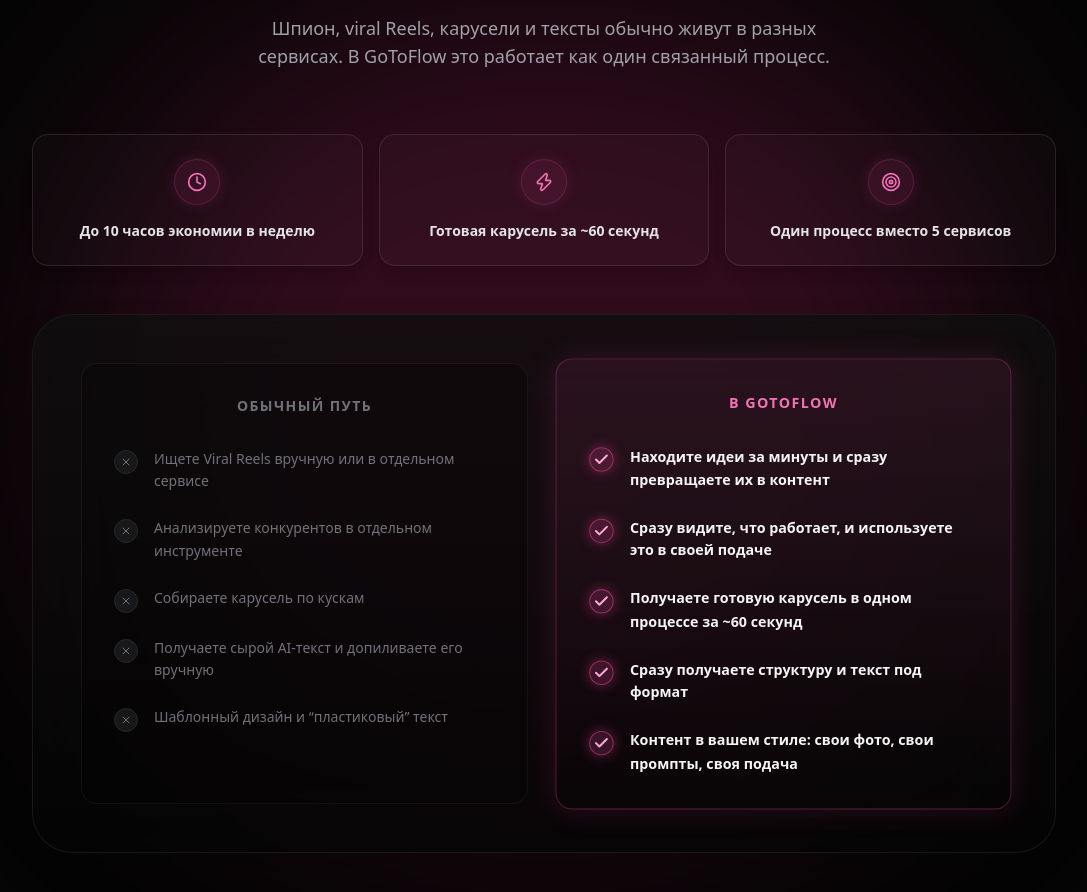
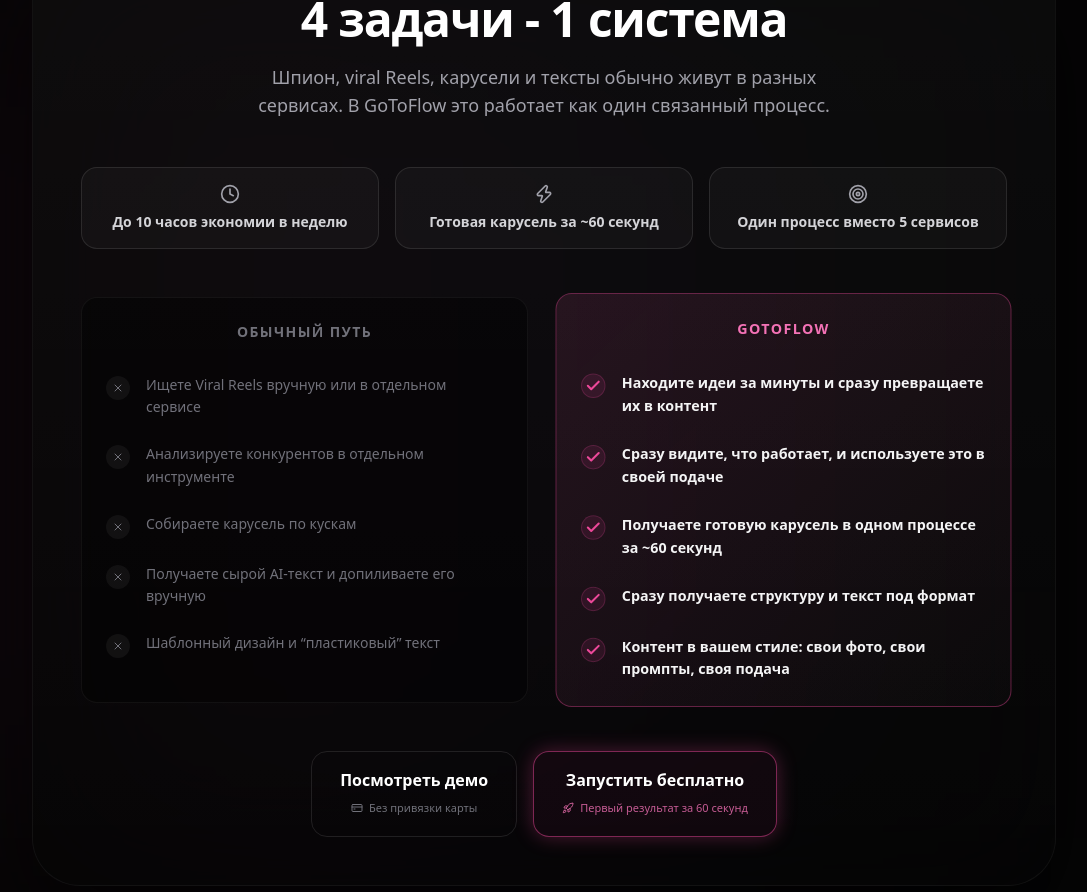
Before and after one commit to matteimikeska49-bot/gtf, a React (Vite) app: page / in a window 1280 px wide. Shown: the part 3816-4708 px from the top of the page, without its empty margins (96-1183 px from the left). Built offline with nearby package versions, Linux system fonts and the light colour scheme.

Commit message:
style(unified-system): refactored monolithic design with unified container, subdued metrics, dull 'old way' column, accented 'GoToFlow' column and inline buttons

```diff
--- a/src/components/UnifiedSystem.jsx
+++ b/src/components/UnifiedSystem.jsx
@@ -1,11 +1,11 @@
 import React from 'react';
 import { motion } from 'framer-motion';
-import { X, Check, Clock, Zap, Target } from 'lucide-react';
+import { X, Check, Clock, Zap, Target, CreditCard, Rocket } from 'lucide-react';
 
 const metrics = [
-  { icon: <Clock className="w-5 h-5 text-pink-400" />, text: "До 10 часов экономии в неделю" },
-  { icon: <Zap className="w-5 h-5 text-pink-400" />, text: "Готовая карусель за ~60 секунд" },
-  { icon: <Target className="w-5 h-5 text-pink-400" />, text: "Один процесс вместо 5 сервисов" },
+  { icon: <Clock className="w-5 h-5 text-zinc-400 mb-2" />, text: "До 10 часов экономии в неделю" },
+  { icon: <Zap className="w-5 h-5 text-zinc-400 mb-2" />, text: "Готовая карусель за ~60 секунд" },
+  { icon: <Target className="w-5 h-5 text-zinc-400 mb-2" />, text: "Один процесс вместо 5 сервисов" },
 ];
 
 const oldWay = [
@@ -26,69 +26,58 @@ const newWay = [
 
 export const UnifiedSystem = () => (
   <section className="py-24 md:py-32 px-6 relative z-10 w-full overflow-hidden bg-[#050505]">
-    <div className="max-w-5xl mx-auto relative">
+    <div className="max-w-5xl mx-auto relative z-10">
 
-      {/* ─── Фоновое свечение позади секции ─── */}
-      <div className="absolute top-1/2 left-1/2 -translate-x-1/2 -translate-y-1/2 w-[90%] h-[90%] bg-pink-600/20 blur-[120px] rounded-full pointer-events-none -z-10" />
+      {/* ─── Фоновое свечение позади монолита (Вне его) ─── */}
+      <div className="absolute top-1/2 left-1/2 -translate-x-1/2 -translate-y-1/2 w-[90%] h-[90%] bg-gradient-to-r from-pink-500/15 via-purple-500/10 to-transparent blur-[120px] -z-10 pointer-events-none" />
 
-      {/* ─── Заголовок и Подзаголовок ─── */}
+      {/* ─── Главная обертка (Монолит) ─── */}
       <motion.div
-        initial={{ opacity: 0, y: 32 }}
+        initial={{ opacity: 0, y: 48 }}
         whileInView={{ opacity: 1, y: 0 }}
         viewport={{ once: true }}
-        transition={{ duration: 0.7, ease: 'easeOut' }}
-        className="text-center mb-16"
+        transition={{ duration: 0.8, ease: 'easeOut' }}
+        className="bg-[#050505]/80 backdrop-blur-3xl border border-white/[0.05] rounded-[3rem] p-8 md:p-12 relative z-10 shadow-[0_40px_100px_-20px_rgba(0,0,0,1)] overflow-hidden flex flex-col"
       >
+        {/* Внутренний шум-блик для карточки */}
+        <div className="absolute inset-0 bg-gradient-to-b from-white/[0.03] to-transparent pointer-events-none" />
+
+        <div className="relative z-10 flex flex-col h-full">
+            {/* ─── Заголовок и Подзаголовок ─── */}
+            <div className="text-center mb-12">
               <h2 className="text-3xl md:text-4xl lg:text-5xl font-bold text-white tracking-tight mb-5">
                 4 задачи - 1 система
               </h2>
               <p className="text-base md:text-lg text-zinc-400 max-w-2xl mx-auto leading-relaxed font-medium text-balance">
                 Шпион, viral Reels, карусели и тексты обычно живут в разных сервисах. В GoToFlow это работает как один связанный процесс.
               </p>
-      </motion.div>
+            </div>
 
             {/* ─── Три верхних бокса с метриками ─── */}
-      <div className="grid grid-cols-1 md:grid-cols-3 gap-4 mb-12 relative z-10">
+            <div className="grid grid-cols-1 md:grid-cols-3 gap-4 mb-12">
               {metrics.map((m, i) => (
-          <motion.div
+                <div
                   key={i}
-            initial={{ opacity: 0, y: 20 }}
-            whileInView={{ opacity: 1, y: 0 }}
-            viewport={{ once: true }}
-            transition={{ duration: 0.5, delay: i * 0.1, ease: 'easeOut' }}
-            className="flex flex-col items-center justify-center gap-3 bg-white/[0.02] border border-white/10 rounded-2xl p-6 text-center shadow-lg hover:bg-white/[0.04] transition-colors"
+                  className="flex flex-col items-center justify-center bg-white/[0.03] border border-white/10 rounded-2xl p-4 text-center hover:bg-white/[0.05] transition-colors"
                 >
-             <div className="p-3 rounded-full bg-pink-500/10 mb-1 border border-pink-500/20 text-pink-400 shadow-[0_0_15px_rgba(236,72,153,0.15)]">
                   {m.icon}
+                  <p className="text-zinc-300 font-semibold text-sm leading-snug">{m.text}</p>
                 </div>
-             <p className="text-zinc-200 font-semibold text-sm leading-snug">{m.text}</p>
-          </motion.div>
               ))}
             </div>
 
-      {/* ─── Главная парящая карточка (Монолит) ─── */}
-      <motion.div
-        initial={{ opacity: 0, y: 48 }}
-        whileInView={{ opacity: 1, y: 0 }}
-        viewport={{ once: true }}
-        transition={{ duration: 0.8, ease: 'easeOut' }}
-        className="bg-[#050505]/80 backdrop-blur-3xl border border-white/[0.08] rounded-[2.5rem] p-8 md:p-12 relative z-10 shadow-2xl overflow-hidden"
-      >
-        {/* Внутренний шум-блик для карточки */}
-        <div className="absolute inset-0 bg-gradient-to-b from-white/[0.03] to-transparent pointer-events-none" />
-
             {/* ─── Сравнительная таблица (2 колонки) ─── */}
-        <div className="grid grid-cols-1 md:grid-cols-2 gap-8 items-stretch relative z-10">
+            <div className="grid grid-cols-1 md:grid-cols-2 gap-8 items-stretch mb-12">
 
               {/* Левая — «Обычный путь» */}
-          <div className="bg-black/20 border border-white/5 rounded-2xl p-6 md:p-8 flex flex-col h-full">
+              <div className="bg-black/40 border border-white/[0.05] rounded-2xl p-6 flex flex-col h-full">
                 <p className="text-sm uppercase tracking-widest font-bold text-zinc-500 mb-8 text-center">
                   Обычный путь
                 </p>
                 <div className="flex flex-col gap-6 flex-1">
                   {oldWay.map((text, idx) => (
                     <div key={idx} className="flex items-start gap-4">
-                  <div className="shrink-0 mt-0.5 w-6 h-6 rounded-full border border-zinc-800 bg-zinc-900 flex items-center justify-center">
+                      <div className="shrink-0 mt-0.5 w-6 h-6 rounded-full bg-white/5 flex items-center justify-center">
                         <X className="w-3 h-3 text-zinc-500" />
                       </div>
                       <p className="text-sm text-zinc-500 font-medium leading-relaxed">{text}</p>
@@ -98,22 +87,49 @@ export const UnifiedSystem = () => (
               </div>
 
               {/* Правая — «GoToFlow» (ПОБЕДИТЕЛЬ) */}
-          <div className="bg-gradient-to-b from-pink-500/10 to-transparent border border-pink-500/30 shadow-[0_0_30px_rgba(236,72,153,0.15)] rounded-2xl p-6 md:p-8 md:scale-[1.02] flex flex-col h-full z-10 origin-center transition-transform">
-            <p className="text-sm uppercase tracking-widest font-bold text-pink-400 mb-8 text-center shadow-pink-500 drop-shadow-sm">
-              В GoToFlow
+              <div className="bg-white/[0.02] border border-pink-500/40 rounded-2xl p-6 relative overflow-hidden flex flex-col h-full transform transition-transform md:scale-[1.02]">
+                 {/* Легкий градиент внутри */}
+                 <div className="absolute inset-0 bg-gradient-to-br from-pink-500/10 to-transparent pointer-events-none" />
+
+                 <div className="relative z-10 flex flex-col h-full">
+                    <p className="text-sm uppercase tracking-widest font-bold text-pink-400 mb-8 text-center drop-shadow-sm">
+                      GoToFlow
                     </p>
                     <div className="flex flex-col gap-6 flex-1 text-zinc-100">
                       {newWay.map((text, idx) => (
                         <div key={idx} className="flex items-start gap-4">
-                  <div className="shrink-0 mt-0.5 w-6 h-6 rounded-full border border-pink-500/50 bg-pink-500/20 flex items-center justify-center shadow-[0_0_12px_rgba(236,72,153,0.4)]">
-                    <Check className="w-4 h-4 text-pink-300" strokeWidth={3} />
+                          <div className="shrink-0 mt-0.5 w-6 h-6 rounded-full border border-pink-500/20 bg-pink-500/10 flex items-center justify-center">
+                            <Check className="w-4 h-4 text-pink-500" strokeWidth={3} />
                           </div>
                           <p className="text-sm text-zinc-100 font-semibold leading-relaxed">{text}</p>
                         </div>
                       ))}
                     </div>
                  </div>
+              </div>
 
+            </div>
+
+             {/* ─── Кнопки (Внизу) ─── */}
+             <div className="flex flex-col sm:flex-row items-center justify-center gap-4 mt-auto">
+                {/* Кнопка Демо */}
+                <button className="group flex flex-col items-center gap-1 px-7 py-4 rounded-2xl border border-white/10 bg-transparent text-white font-semibold text-base hover:bg-white/[0.03] transition-all duration-300 min-w-[200px]">
+                  <span>Посмотреть демо</span>
+                  <span className="flex items-center gap-1.5 text-[11px] font-normal text-zinc-500">
+                    <CreditCard className="w-3 h-3" />
+                    Без привязки карты
+                  </span>
+                </button>
+
+                {/* Кнопка CTA */}
+                <button className="group flex flex-col items-center gap-1 px-7 py-4 rounded-2xl border border-pink-500/50 bg-pink-500/5 text-white font-semibold text-base shadow-[0_0_20px_rgba(236,72,153,0.3)] hover:shadow-[0_0_30px_rgba(236,72,153,0.4)] hover:bg-pink-500/10 transition-all duration-300 min-w-[200px]">
+                  <span>Запустить бесплатно</span>
+                  <span className="flex items-center gap-1.5 text-[11px] font-normal text-pink-400/80">
+                    <Rocket className="w-3 h-3" />
+                    Первый результат за 60 секунд
+                  </span>
+                </button>
+             </div>
         </div>
       </motion.div>
     </div>
```
Lines whose indentation alone changed are shown as unchanged.
